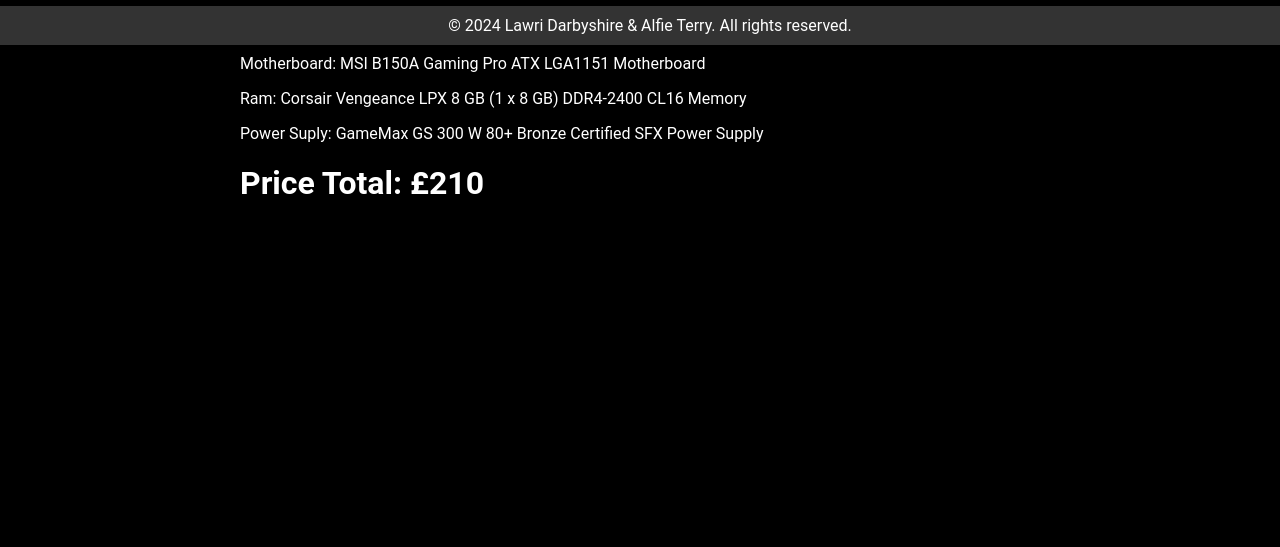
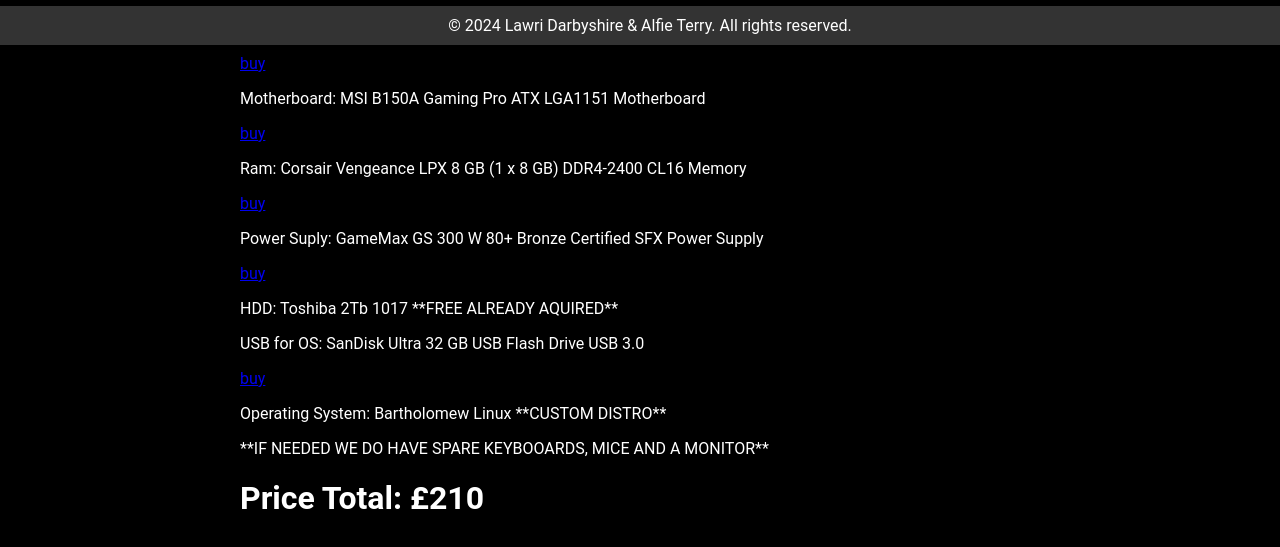
Before and after one commit to Darbyshire64/BuildCompetion2024, a plain HTML site: page Index.html in a window 1280 px wide. Shown: the part 755-1302 px from the top of the page. Before the commit the page ends 999 px from the top, so only its background shows below. Drawn offline with Linux system fonts and the light colour scheme.

Commit message:
Update Index.html

```diff
--- a/Index.html
+++ b/Index.html
@@ -55,10 +55,14 @@
 
 <div class="container">
     <h1>What we will Use...</h1>
-    <p><bold>Cpu:</bold> Intel Core i3-6100 3.7 GHz Dual-Core Processor</p>
-    <p><bold>Motherboard:</bold> MSI B150A Gaming Pro ATX LGA1151 Motherboard</p>
-    <p><bold>Ram:</bold> Corsair Vengeance LPX 8 GB (1 x 8 GB) DDR4-2400 CL16 Memory</p>
-    <p><bold>Power Suply:</bold> GameMax GS 300 W 80+ Bronze Certified SFX Power Supply</p>
+    <p><bold>Cpu:</bold> Intel Core i3-6100 3.7 GHz Dual-Core Processor</p><a href="https://amzn.eu/d/bG1YlKs">buy</a>
+    <p><bold>Motherboard:</bold> MSI B150A Gaming Pro ATX LGA1151 Motherboard</p><a href="https://amzn.eu/d/gbP1nKF">buy</a>
+    <p><bold>Ram:</bold> Corsair Vengeance LPX 8 GB (1 x 8 GB) DDR4-2400 CL16 Memory</p><a href="https://amzn.eu/d/a2lf4FT">buy</a>
+    <p><bold>Power Suply:</bold> GameMax GS 300 W 80+ Bronze Certified SFX Power Supply</p><a href="https://www.cclonline.com/gs-300-gamemax-gs300-300w-80-plus-bronze-power-supply/">buy</a>
+    <p><bold>HDD:</bold> Toshiba 2Tb 1017 <bold>**FREE ALREADY AQUIRED**</bold></p>
+    <p><bold>USB for OS:</bold> SanDisk Ultra 32 GB USB Flash Drive USB 3.0 </p><a href="https://amzn.eu/d/aQZZt70">buy</a>
+    <p><bold>Operating System:</bold> Bartholomew Linux **CUSTOM DISTRO**</p>
+    <p><bold>**IF NEEDED WE DO HAVE SPARE KEYBOOARDS, MICE AND A MONITOR**</bold></p>
     <h1><bold>Price Total:</bold> £210</h1>
         </main>
         <footer>
```
